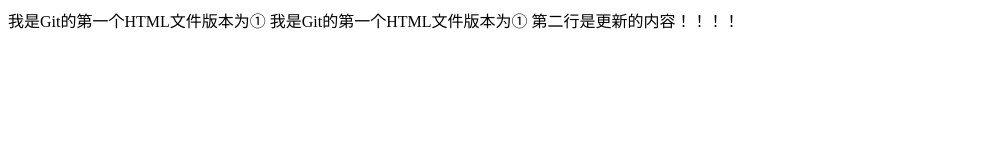
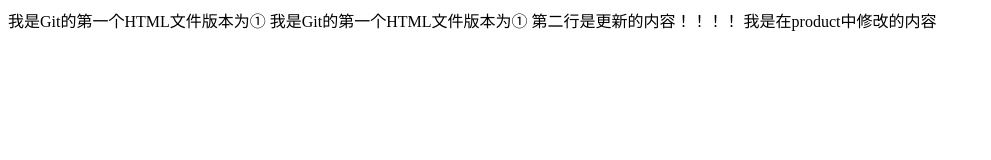
Before and after one commit to qiyebaby/gittest, a plain HTML site: page index.html in a window 1280 px wide. Shown: the whole page, without its empty margins (0-991 px from the left). Drawn offline with Linux system fonts and the light colour scheme.

Commit message:
pro commit

```diff
--- a/index.html
+++ b/index.html
@@ -12,3 +12,4 @@
 </html>
 我是Git的第一个HTML文件版本为①
 第二行是更新的内容！！！！
+我是在product中修改的内容
```
